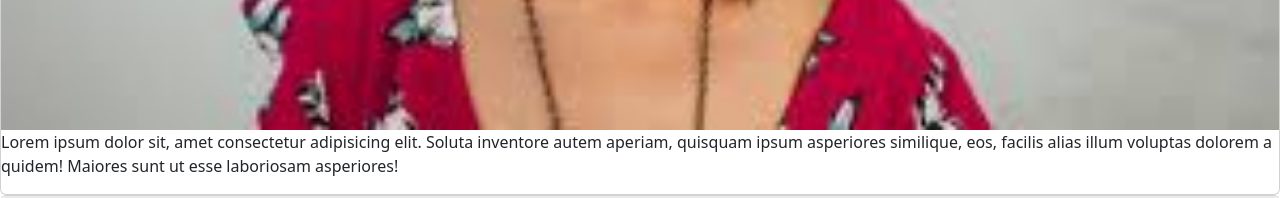
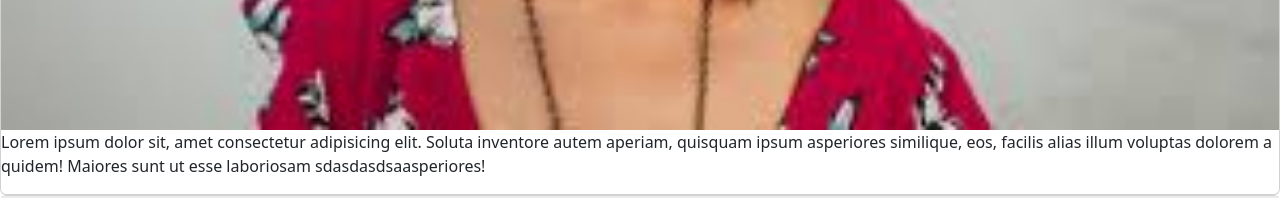
Before and after one commit to LucaS2435/allyoune3D, a website: page index.html in a window 1280 px wide. Shown: the part 2680-2878 px from the top of the page. Drawn offline with nearby package versions, Linux system fonts and the light colour scheme.

Commit message:
TERCERA PRE ENTREGA

```diff
--- a/index.html
+++ b/index.html
@@ -105,7 +105,7 @@
        <img class="recomen" src="./img/mujer para recomendacion.jfif" alt="recomendacion">
 
 
-       <p class="recome">Lorem ipsum dolor sit, amet consectetur adipisicing elit. Soluta inventore autem aperiam, quisquam ipsum asperiores similique, eos, facilis alias illum voluptas dolorem a quidem! Maiores sunt ut esse laboriosam asperiores!</p>
+       <p class="recome">Lorem ipsum dolor sit, amet consectetur adipisicing elit. Soluta inventore autem aperiam, quisquam ipsum asperiores similique, eos, facilis alias illum voluptas dolorem a quidem! Maiores sunt ut esse laboriosam sdasdasdsaasperiores!</p>
     </div>
     <div class="card">
         <img class="recomen" src="./img/hombre recmendacion 2.jfif" alt="recomendacion">
```
